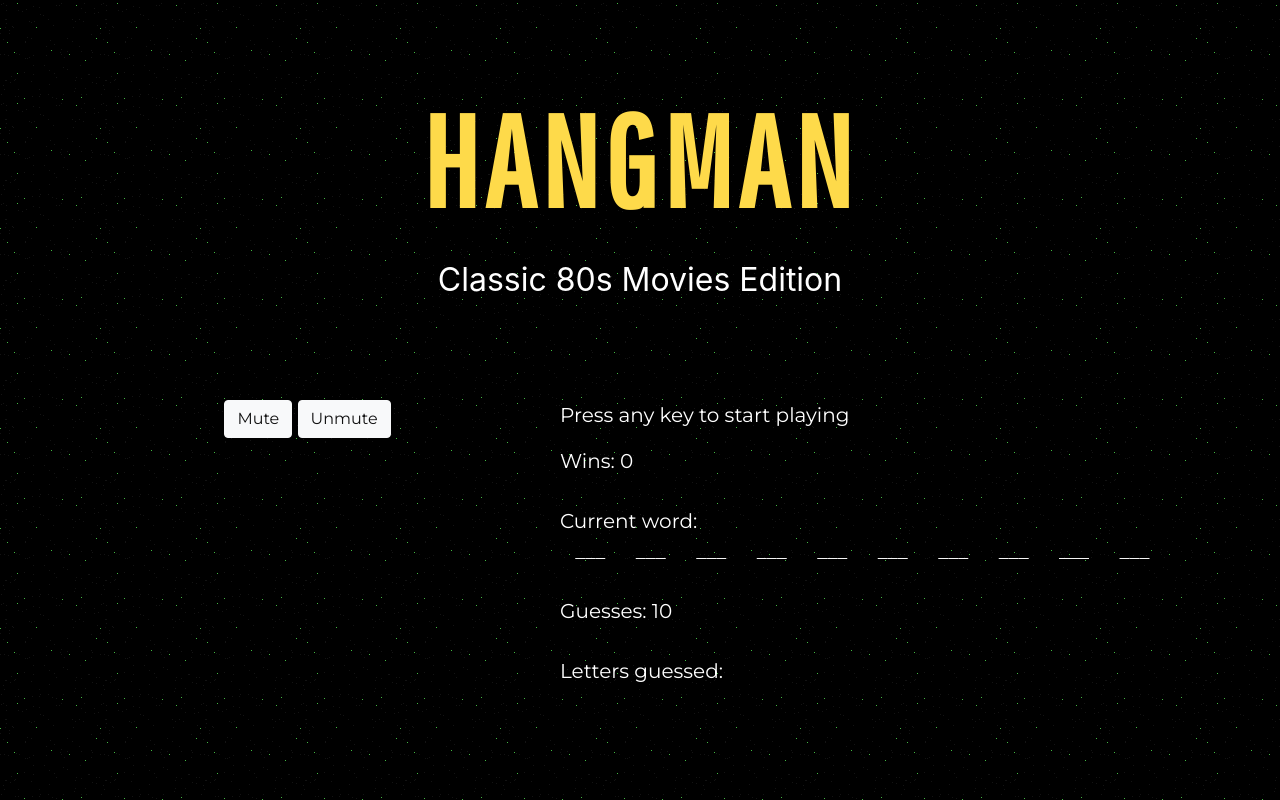
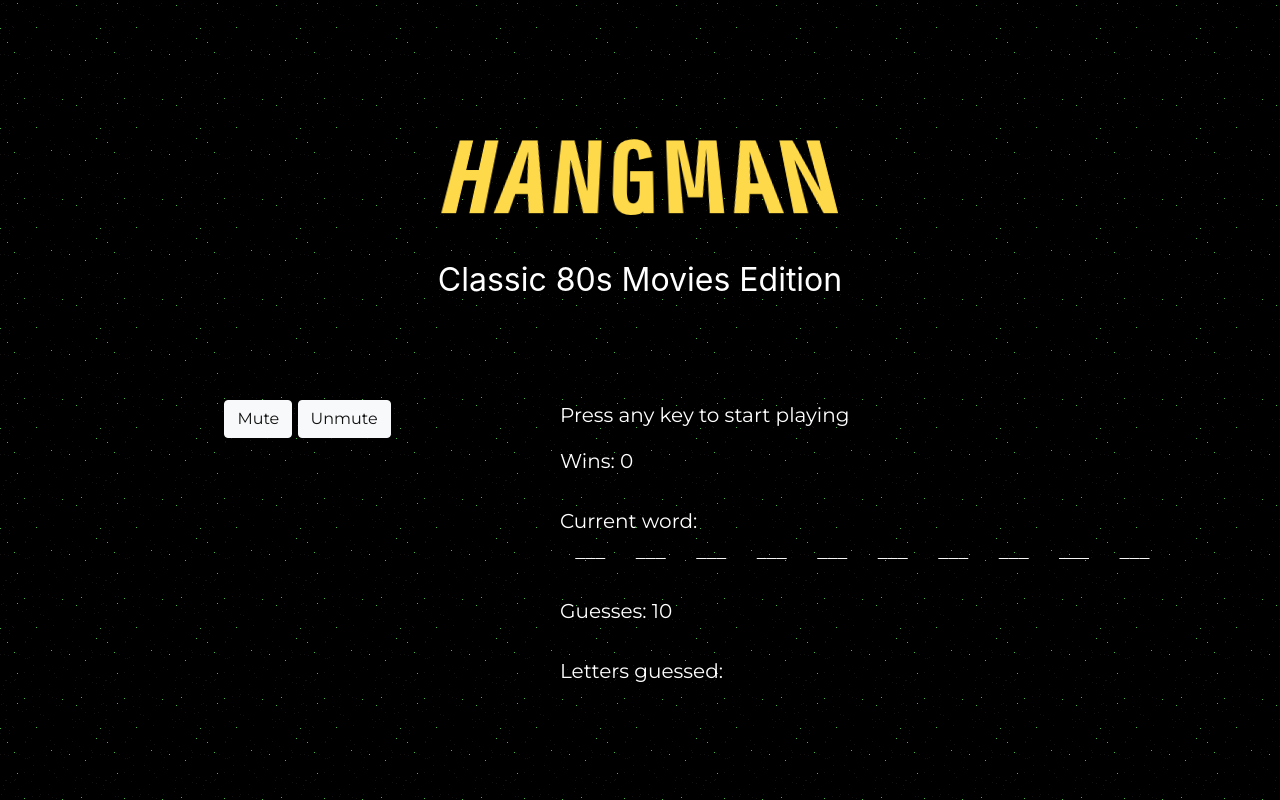
Before and after one commit to junissen/Hangman-Game, a plain HTML site: page index.html in a window 1280 px wide. Drawn offline with nearby package versions, Linux system fonts and the light colour scheme; a web font is replaced by a local one.

Commit message:
Added change in text perspective

```diff
--- a/assets/css/style.css
+++ b/assets/css/style.css
@@ -20,6 +20,8 @@ body {
   	padding: 0px;
   	padding-bottom: 0px;
   	margin-bottom: 0px;
+  	transform-origin:50% 100%;
+    transform:perspective(300px) rotateX(20deg);
 
 }
 
```
